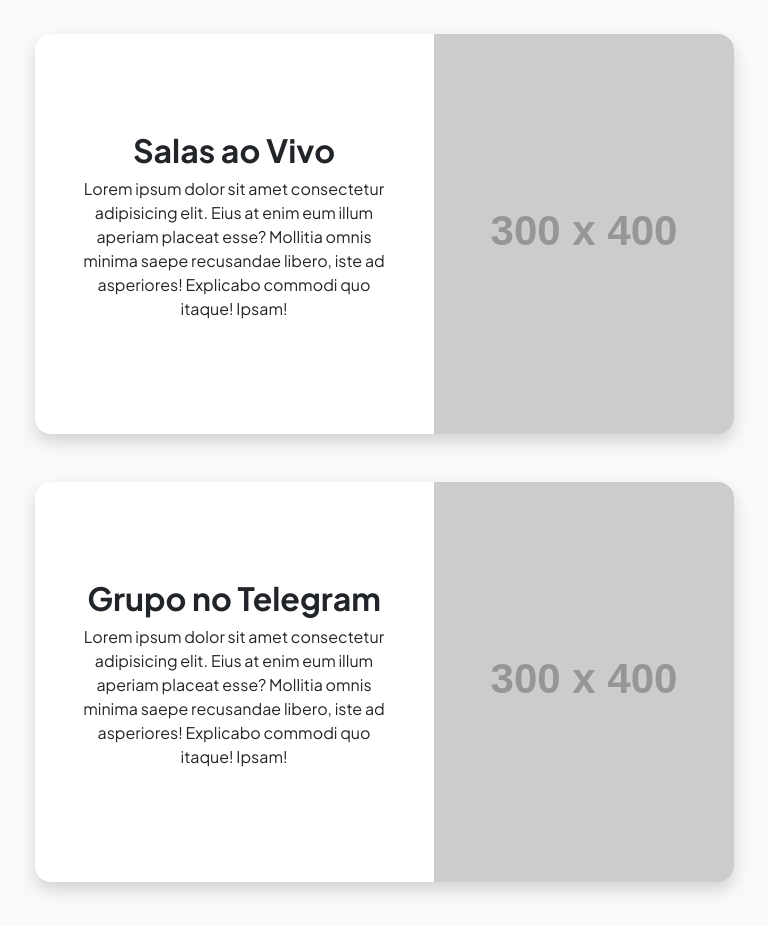
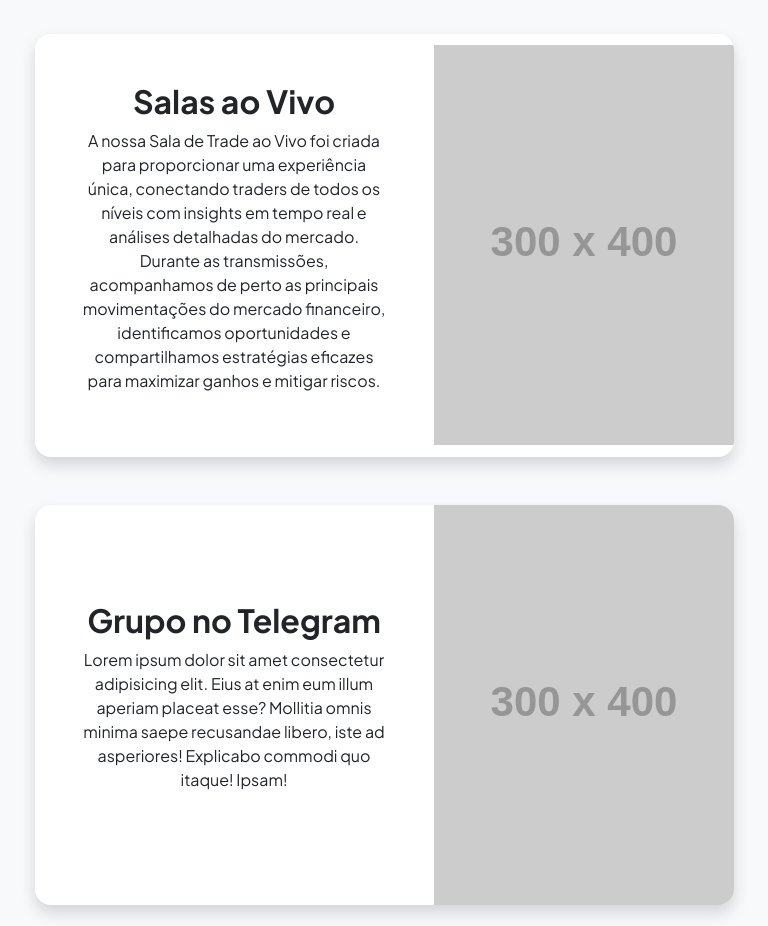
Before and after one commit to natanaelrfontoura/fontourainvest, a plain HTML site: page index.html in a window 1280 px wide. Shown: the part 1560-2486 px from the top of the page, without its empty margins (256-1024 px from the left). Drawn offline with nearby package versions, Linux system fonts and the light colour scheme; placeholder pictures from the web are drawn by us.

Commit message:
Update index.html

```diff
--- a/index.html
+++ b/index.html
@@ -19,22 +19,6 @@
     </head>
     <body class="d-flex flex-column h-100">
         <main class="flex-shrink-0">
-            <!--
-            <nav class="navbar navbar-expand-lg navbar-light bg-white py-3">
-                <div class="container px-5">
-                    <a class="navbar-brand" href="index.html"><span class="fw-bolder text-primary">Natanael Fontoura</span></a>
-                    <button class="navbar-toggler" type="button" data-bs-toggle="collapse" data-bs-target="#navbarSupportedContent" aria-controls="navbarSupportedContent" aria-expanded="false" aria-label="Toggle navigation"><span class="navbar-toggler-icon"></span></button>
-                    <div class="collapse navbar-collapse" id="navbarSupportedContent">
-                        <ul class="navbar-nav ms-auto mb-2 mb-lg-0 small fw-bolder">
-                            <li class="nav-item"><a class="nav-link" href="index.html">Home</a></li>
-                            <li class="nav-item"><a class="nav-link" href="resume.html">Resume</a></li>
-                            <li class="nav-item"><a class="nav-link" href="projects.html">Projects</a></li>
-                            <li class="nav-item"><a class="nav-link" href="contact.html">Contact</a></li>
-                        </ul>
-                    </div>
-                </div>
-            </nav>
-            rascunho-->
             <!-- Header-->
             <header class="py-5">
                 <div class="container px-5 pb-5">
@@ -203,7 +187,9 @@
                                     <div class="d-flex align-items-center">
                                         <div class="p-5">
                                             <h2 class="fw-bolder">Salas ao Vivo</h2>
-                                            <p>Lorem ipsum dolor sit amet consectetur adipisicing elit. Eius at enim eum illum aperiam placeat esse? Mollitia omnis minima saepe recusandae libero, iste ad asperiores! Explicabo commodi quo itaque! Ipsam!</p>
+                                            <p>A nossa Sala de Trade ao Vivo foi criada para proporcionar uma experiência única, conectando traders de todos os níveis com
+                                                insights em tempo real e análises detalhadas do mercado. Durante as transmissões, acompanhamos de perto as principais movimentações
+                                                do mercado financeiro, identificamos oportunidades e compartilhamos estratégias eficazes para maximizar ganhos e mitigar riscos.</p>
                                         </div>
                                         <img class="img-fluid" src="https://dummyimage.com/300x400/343a40/6c757d" alt="..." />
                                     </div>
```
